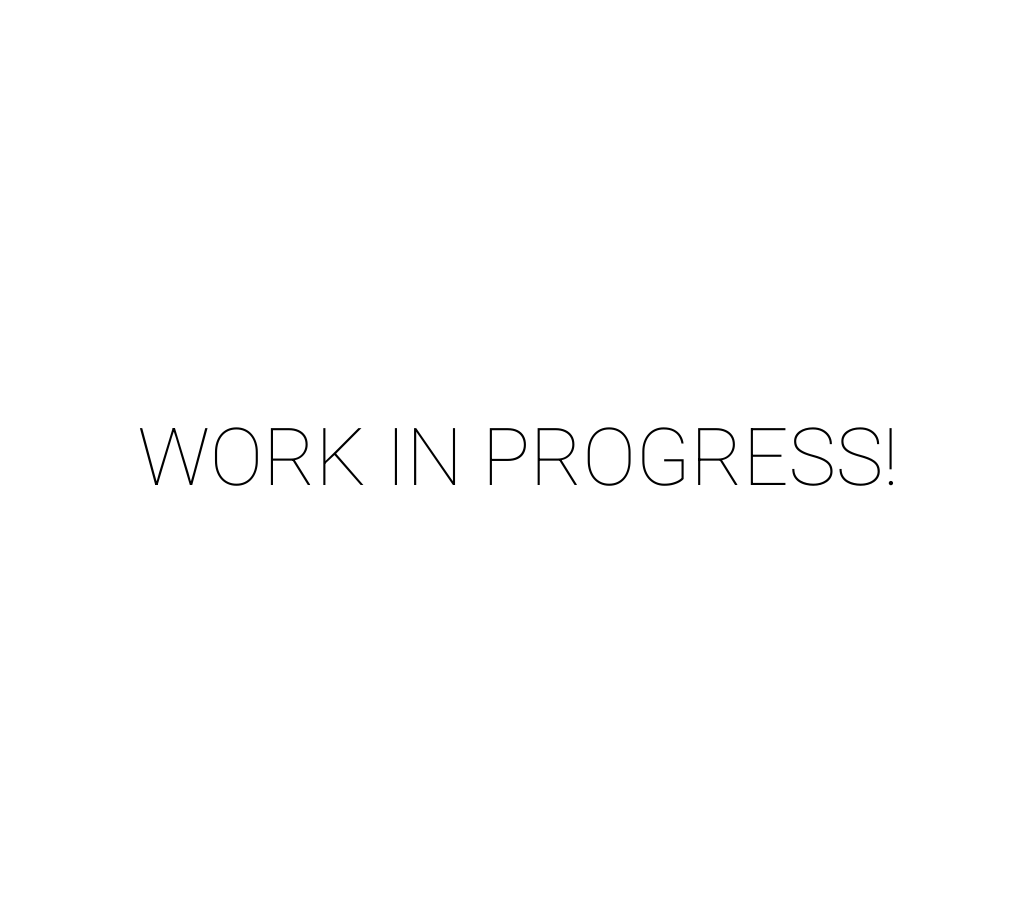
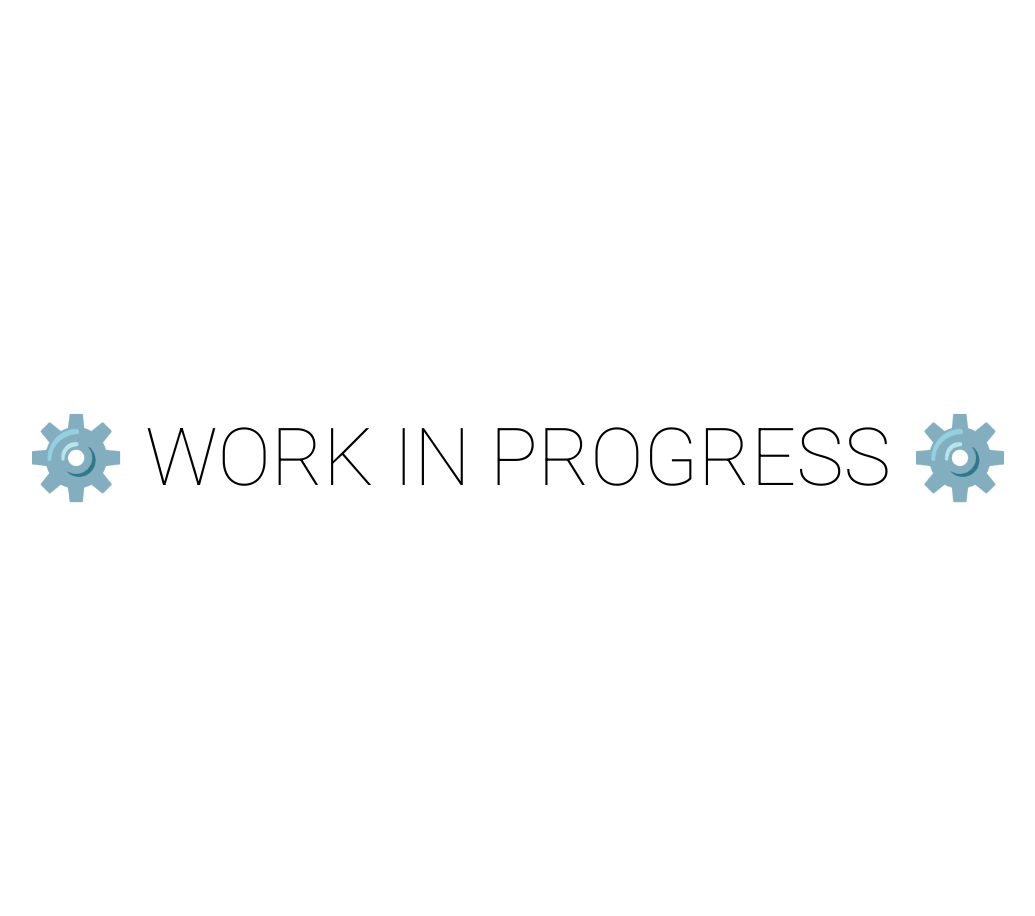
Before and after one commit to ibbatta/ibbatta.github.io, a Jekyll site: the page built from index.html, in a window 1280 px wide. Shown: the whole page, without its empty margins (130-1165 px from the left). Built offline with Jekyll 4.4.1, drawn with Linux system fonts in a browser that asks for light colours; some of the changed lines change nothing that is shown.

Commit message:
test jekyll build

```diff
--- a/_config.yml
+++ b/_config.yml
@@ -1,3 +1,3 @@
-name: Ibbatta jekyll theme
+name: Ibbatta Jekyll template
 markdown: kramdown
 permalink: /blog/:year/:month/:day/:title
--- a/_layouts/default.html
+++ b/_layouts/default.html
@@ -10,7 +10,7 @@
     <style>
       html,
       body {
-        font-family: "Roboto", sans-serif;
+        font-family: 'Roboto', sans-serif;
         font-size: 16px;
         font-weight: 400;
       }
--- a/index.html
+++ b/index.html
@@ -1,8 +1,8 @@
 ---
 layout: default
-title: Custom Jekyll test
+title: Jekyll test
 ---
 
 <div class="disclaimer">
-  <p>work in progress!</p>
+  <p>⚙️ work in progress ⚙️</p>
 </div>
```
Also changed, not shown: package.json (added, +32 -0 lines), README.md (added), 6 other files.
